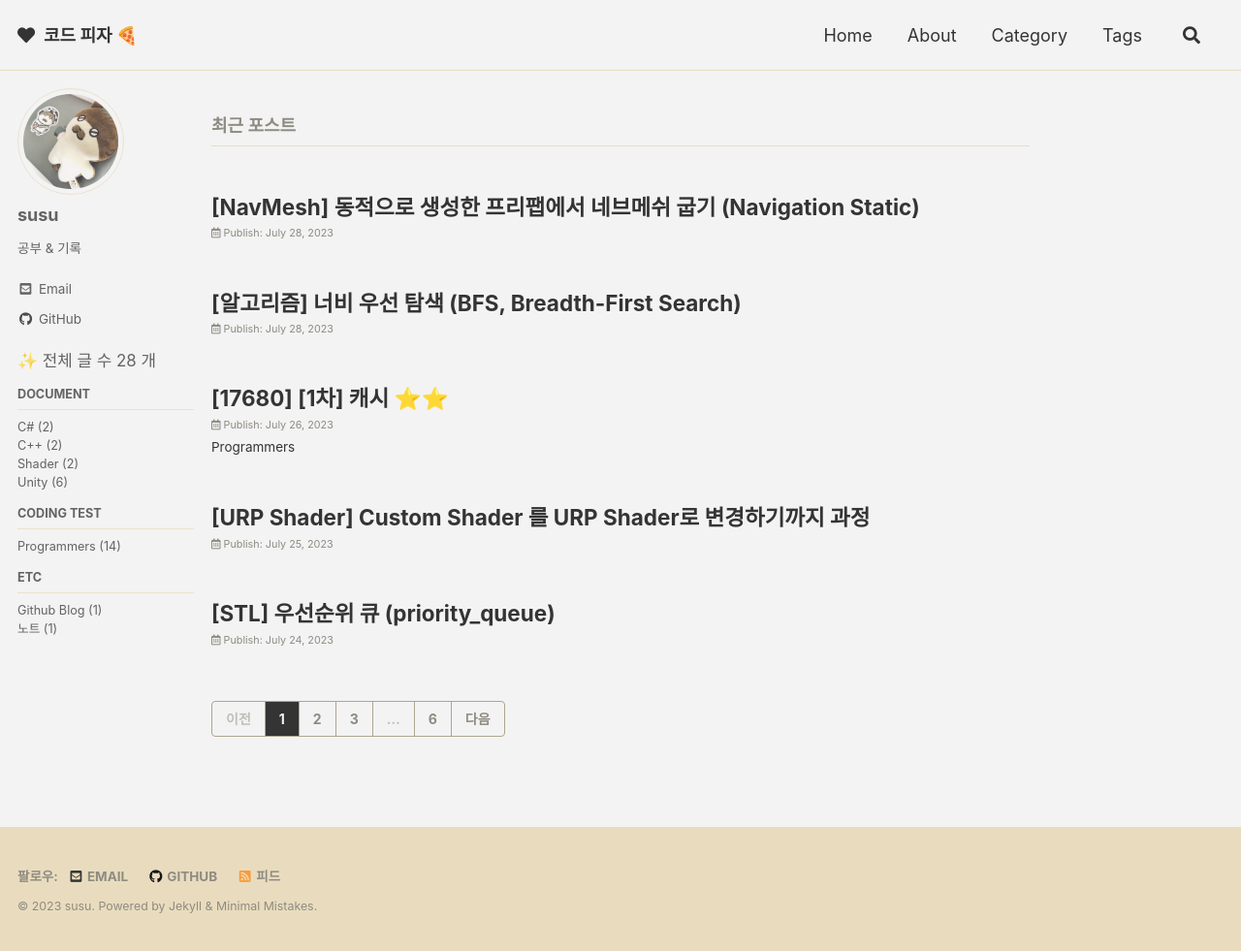
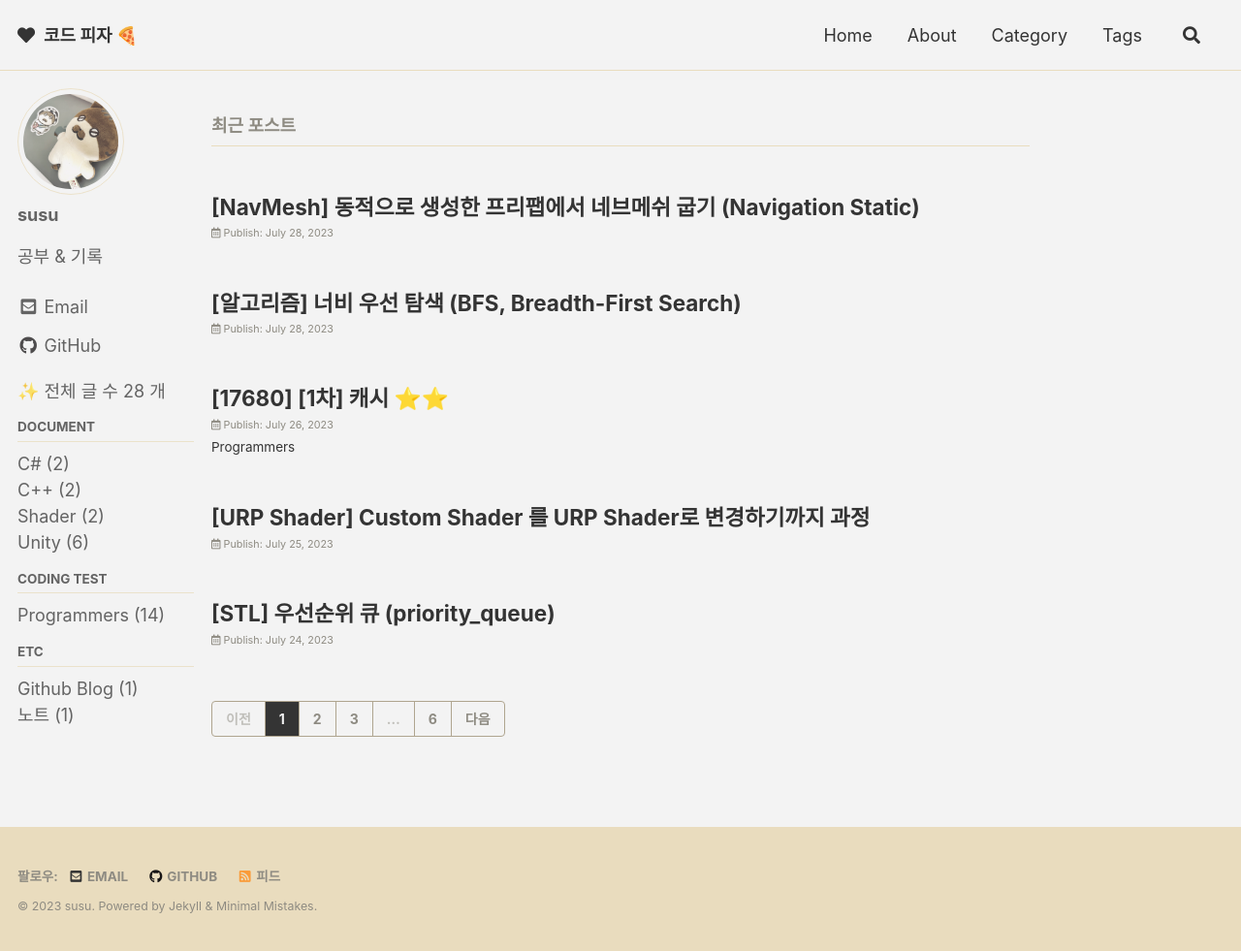
Before and after one commit to eggmong/eggmong.github.io, a Jekyll site: the page built from index.html, in a window 1280 px wide and 981 px high. Shown: the whole window at 97% size. Built offline with Jekyll 4.4.1, drawn with Linux system fonts in a browser that asks for light colours; cached includes are drawn as plain includes; some web fonts are replaced; the list of posts is cut into pages by our own code.

Commit message:
Update _sidebar.scss

```diff
--- a/_sass/minimal-mistakes/_sidebar.scss
+++ b/_sass/minimal-mistakes/_sidebar.scss
@@ -57,7 +57,7 @@
   p,
   li {
     font-family: $sans-serif;
-    font-size: $type-size-6;
+    font-size: 18px;//$type-size-6;
     line-height: 1.5;
   }
 
```
